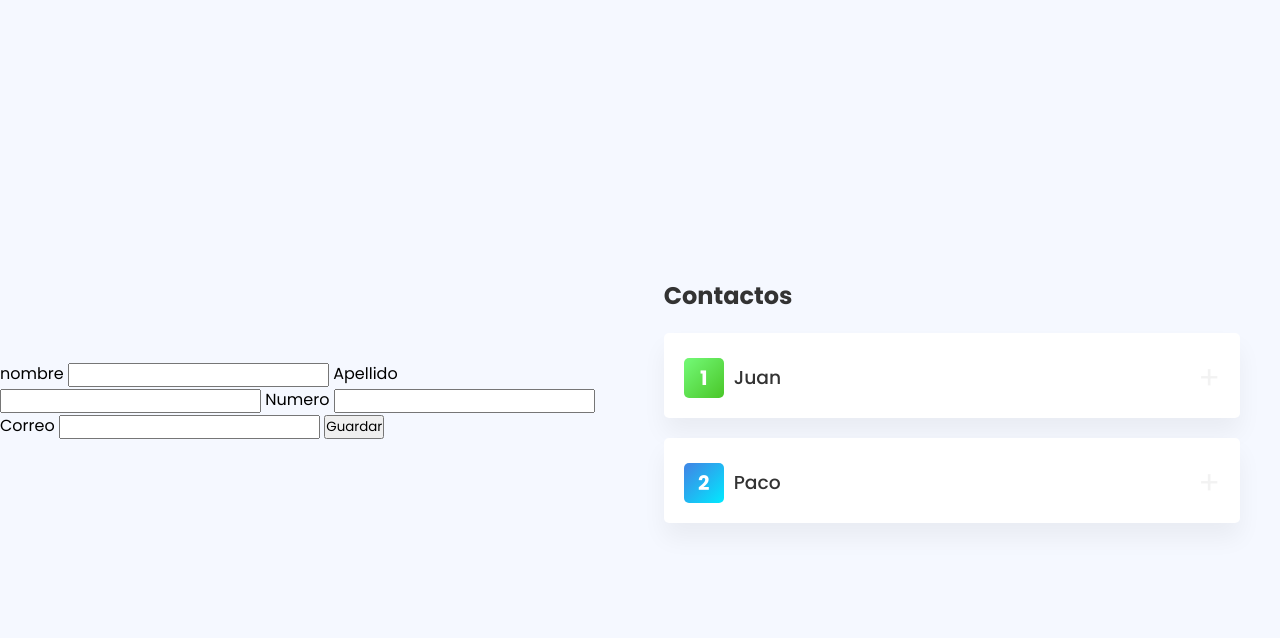
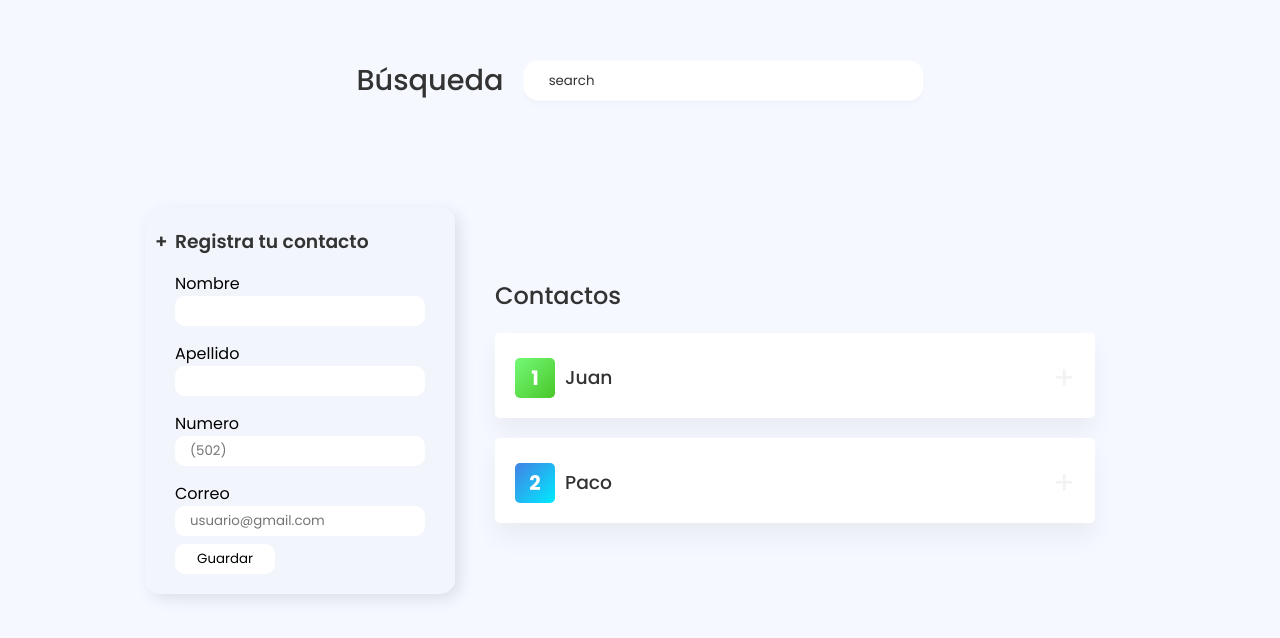
Before and after one commit to Juan-Gonon/Page-Contacts, a website: page index.html in a window 1280 px wide. Drawn offline with Linux system fonts and the light colour scheme.

Commit message:
search and form

```diff
--- a/css/style.scss
+++ b/css/style.scss
@@ -12,10 +12,105 @@ body{
     align-items: center;
     min-height: 100vh;
     background: #f5f8ff;
+    flex-wrap: wrap;
+}
+
+.search{
+    position: absolute;
+    top: 10%;
+    left: 50%;
+    transform: translate(-50%, -50%);
+    // background: aqua;
+    padding: 10px 20px;
+    display: flex;
+    justify-content: center;
+    align-items: center;
+    gap: 20px;
+
+    h2{
+        color: #333;
+        font-weight: 500;
+        font-size: 1.8rem;
+    }
+
+    input{
+        position: relative;
+        border: none;
+        outline: none;
+        padding: 10px 25px;
+        border-radius: 15px;
+        color: #333;
+        box-shadow: 0 5px 5px rgba(0,0,0,.02);
+        min-width: 400px;
+        width: 100%;
+
+        &::placeholder{
+            color: #333;
+        }
+
+    }
 }
 
 .form{
-    // display: none;
+    // background: aqua;
+    position: relative;
+    max-width: 400px;
+    // width: 100%;
+    padding: 20px 30px;
+    background: rgba(0,0,0,.01);
+    backdrop-filter: blur(5px);
+    border-radius: 15px;
+    box-shadow: 5px 5px 15px rgba(0,0,0,.1);
+
+    h3{
+        position: relative;
+        color: #333;
+        font-weight: 600;
+
+        &::before{
+            content: '+';
+            position: absolute;
+            left: -20px;
+        }
+
+    }
+
+    form{
+        display: flex;
+        flex-direction: column;
+
+        label{
+            text-transform: capitalize;
+            margin-top: 15px;
+        }
+
+        input{
+           width: 250px;
+           outline: none;
+           border: none;
+           backdrop-filter: blur(15px);
+           padding: 5px 15px;
+           border-radius: 10px;
+        }
+
+        button{
+            width: 100px;
+            margin-top: 8px;
+            border-radius: 10px;
+            border: none;
+            cursor: pointer;
+            padding: 5px 10px;
+            background: #fff;
+            transition: background 1s;
+
+            &:hover{
+
+                background: linear-gradient(135deg, #70f570 10%, #49c628 100%);
+            }
+        }
+
+
+    }
 }
 
 .container{
@@ -29,6 +124,7 @@ body{
 
     h1{
         color: #333;
+        font-weight: 500;
     }
     .tab{
         position: relative;
@@ -37,6 +133,7 @@ body{
         box-shadow: 0 15px 25px rgba(0,0,0,.05);
         border-radius: 5px;
         overflow: hidden;
+
 
         input{
             appearance: none;
@@ -112,6 +209,8 @@ body{
                 display: flex;
                 justify-content: center;
                 align-items: center;
+                background: linear-gradient(135deg, #70f570 10%, #49c628 100%);
+
             }
             h3{
                 // background: green;
@@ -194,3 +293,9 @@ body{
 
 
 }
+
+input[type="number"]::-webkit-inner-spin-button,
+input[type="number"]::-webkit-outer-spin-button {
+  -webkit-appearance: none;
+  margin: 0;
+}
--- a/index.html
+++ b/index.html
@@ -8,16 +8,22 @@
 </head>
 <body>
 
+    <div class="search">
+        <h2>Búsqueda</h2>
+        <input type="text" class="input" placeholder="search">
+    </div>
+
     <section class="form">
+        <h3>Registra tu contacto</h3>
         <form id="uploadingForm">
             <label for="nombre">nombre</label>
             <input type="text" name="form1" id="nombre">
             <label for="apellido">Apellido</label>
             <input type="text" name="form1" id="apellido">
             <label for="numero">Numero</label>
-            <input type="number" name="form1" id="numero">
+            <input type="number" name="form1" id="numero" placeholder="(502)">
             <label for="email">Correo</label>
-            <input type="email" name="form1" id="email">
+            <input type="email" name="form1" id="email" placeholder="usuario@gmail.com">
             <button id="btnGuardar">Guardar</button>
         </form>
     </section>
--- a/js/main.js
+++ b/js/main.js
@@ -71,6 +71,29 @@ function orderContacts(contacts){
 }
 
 
+function searchContacts(contacts, nombre){
+  let nuevoArreglo = []
+
+  for(let i=0; i<contacts.length; i++){
+    let name = contacts[i][0];
+    let coincidencia = true;
+
+    for(let j=0; j<nombre.length; j++){
+      if(name[j] != nombre[j]){
+        coincidencia = false;
+        break;
+      }
+    }
+
+    if(coincidencia){
+      nuevoArreglo.push(contacts[i])
+    }
+
+  }
+
+  return nuevoArreglo;
+}
+
 
 
 function getContact(data){
@@ -86,4 +109,9 @@ function getContact(data){
 
 
     createContacts(contactsOrder)
+
+    search.addEventListener('input', (e)=>{
+      let searchContact = searchContacts(contactsOrder, search.value);
+      createContacts(searchContact)
+    })
 }
--- a/js/nodes.js
+++ b/js/nodes.js
@@ -1,4 +1,7 @@
 const btnGuardar = document.getElementById('btnGuardar');
 const form = document.getElementById('uploadingForm');
-const container = document.getElementById('container')
+const container = document.getElementById('container');
+const search = document.querySelector('.search input')
 let contacts = [];
+
+console.log(search)
```
Also changed, not shown: css/style.css, js/script.js (line endings or trailing spaces), 1 other file.
